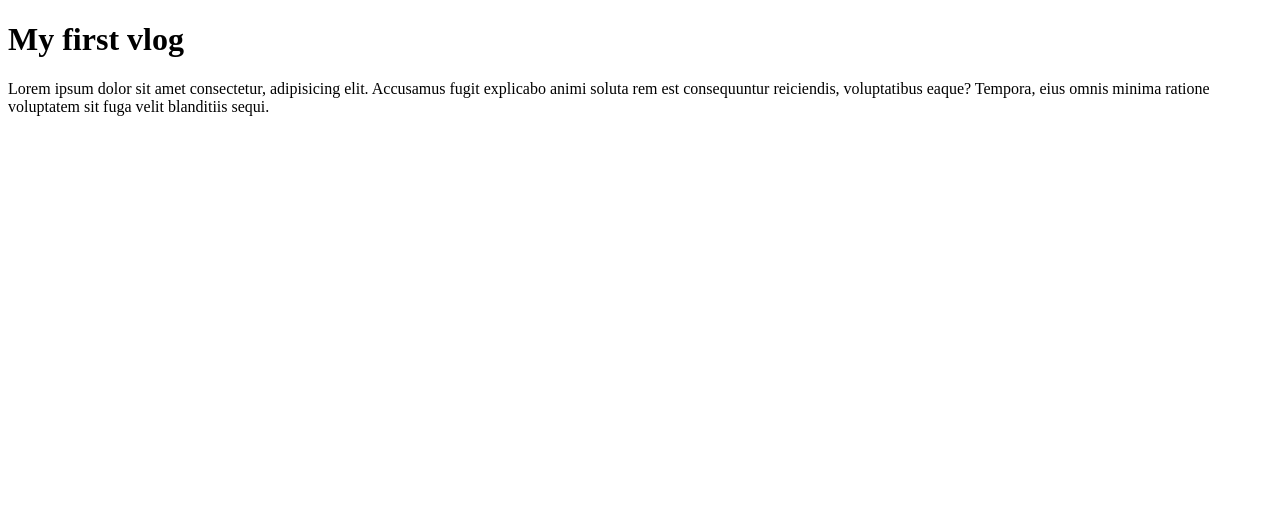
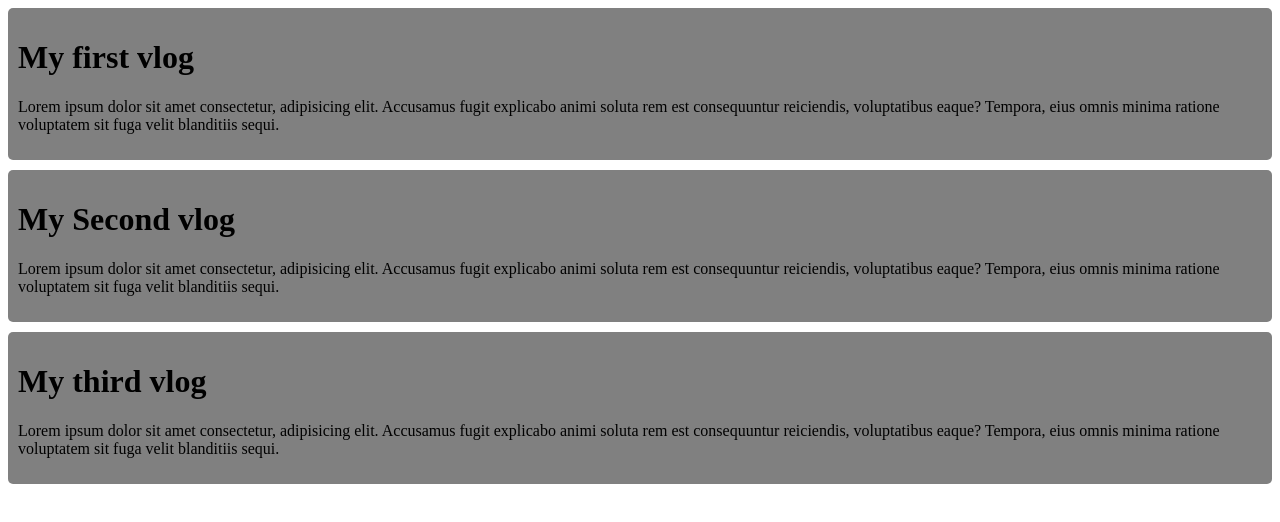
Before and after one commit to TamimKhan-dev/my-second-github-repo, a plain HTML site: page index.html in a window 1280 px wide. Drawn offline with Linux system fonts and the light colour scheme.

Commit message:
my second and third vlog push

```diff
--- a/index.html
+++ b/index.html
@@ -4,9 +4,22 @@
     <meta charset="UTF-8">
     <meta name="viewport" content="width=device-width, initial-scale=1.0">
     <title>My Second Github Repo</title>
+    <link rel="stylesheet" href="style.css">
 </head>
 <body>
+    <div>
     <h1>My first vlog</h1>
     <p>Lorem ipsum dolor sit amet consectetur, adipisicing elit. Accusamus fugit explicabo animi soluta rem est consequuntur reiciendis, voluptatibus eaque? Tempora, eius omnis minima ratione voluptatem sit fuga velit blanditiis sequi.</p>
+    </div>
+
+    <div>
+    <h1>My Second vlog</h1>
+    <p>Lorem ipsum dolor sit amet consectetur, adipisicing elit. Accusamus fugit explicabo animi soluta rem est consequuntur reiciendis, voluptatibus eaque? Tempora, eius omnis minima ratione voluptatem sit fuga velit blanditiis sequi.</p>
+    </div>
+
+    <div>
+    <h1>My third vlog</h1>
+    <p>Lorem ipsum dolor sit amet consectetur, adipisicing elit. Accusamus fugit explicabo animi soluta rem est consequuntur reiciendis, voluptatibus eaque? Tempora, eius omnis minima ratione voluptatem sit fuga velit blanditiis sequi.</p>
+    </div>
 </body>
 </html>
--- /dev/null
+++ b/style.css
@@ -0,0 +1,6 @@
+div{
+    background-color: gray;
+    padding: 10px;
+    border-radius: 5px;
+    margin-bottom: 10px
+}
```
